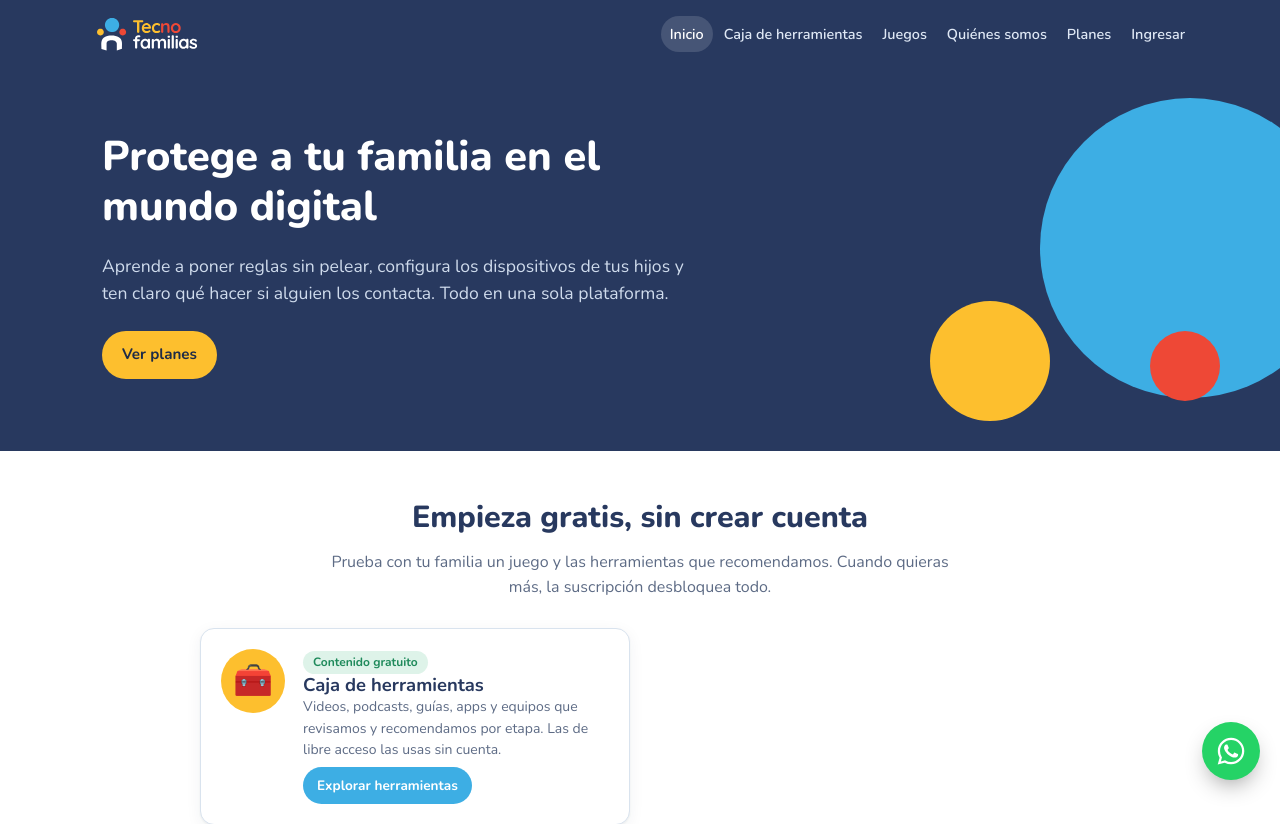
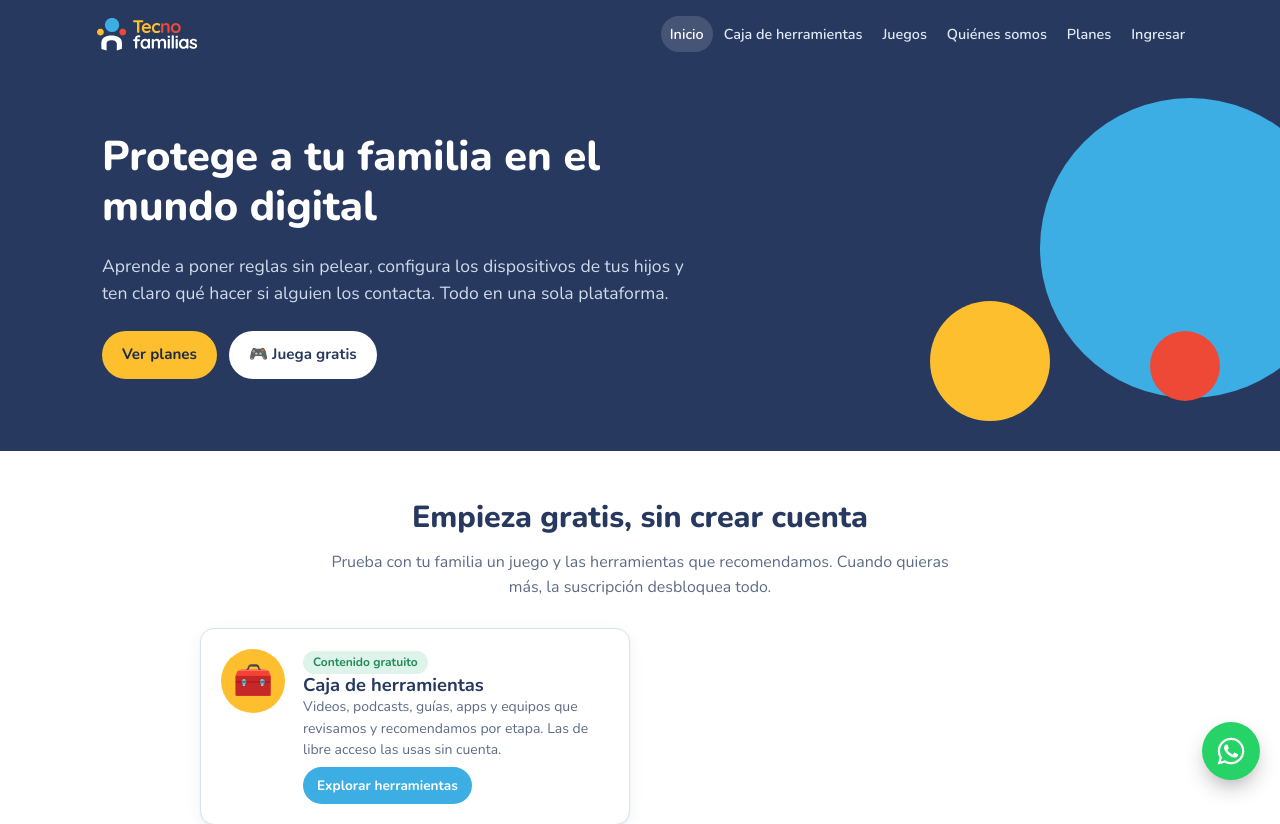
Before and after one commit to dnetmask/tecnofamilias-PLataformaWEB, a Next.js app: page / in a window 1280 px wide. Shown: the top 824 px of the page. Built offline with nearby package versions, Linux system fonts and the light colour scheme; no server answers; the database is empty.

Commit message:
Inicio: el botón 'Juega gratis' lleva a la sección de juegos
Co-Authored-By: Claude Opus 5.5 <noreply@anthropic.com>
Claude-Session: https://claude.ai/code/session_01AcCZry4UJcs9ufbucfezZf

```diff
--- a/src/app/page.tsx
+++ b/src/app/page.tsx
@@ -91,7 +91,7 @@ export default async function Home() {
             </p>
             <div className="row" style={{ marginTop: 24 }}>
               <Link href="/planes" className="btn btn-yellow">Ver planes</Link>
-              {freeGame && <Link href={`/juegos/${freeGame.slug}`} className="btn btn-light">🎮 Juega gratis</Link>}
+              <Link href="/juegos" className="btn btn-light">🎮 Juega gratis</Link>
             </div>
           </div>
         </div>
```
